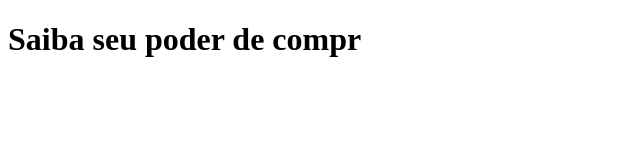
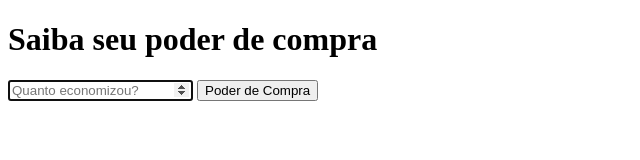
Before and after one commit to IvanCCO/Algoritmo-Listas-2022, a plain HTML site: page L8/ex07.html in a window 1280 px wide. Shown: the whole page, without its empty margins (0-640 px from the left). Drawn offline with Linux system fonts and the light colour scheme.

Commit message:
Continuando exericício

```diff
--- a/L8/ex07.html
+++ b/L8/ex07.html
@@ -7,6 +7,45 @@
     <title>Document</title>
 </head>
 <body>
-    <h1>Saiba seu poder de compr</h1>
+    <h1>Saiba seu poder de compra</h1>
+
+    <input type="Number" id="inp_valor" placeholder="Quanto economizou?" autofocus>
+
+    <button onclick="valor()">Poder de Compra</button> <br>
+
+    <span id="span_msg"></span>
+    <span id="span_msg2"></span>
+    <span id="span_msg3"></span>
+
 </body>
 </html>
+
+<script>
+
+    function valor(){
+
+        var valorVar = Number(inp_valor.value);
+
+        if(valorVar <= 0){
+
+            span_msg.innerHTML = `Nada de compras`;
+
+        }else if (valorVar <= 100){
+
+            span_msg.innerHTML = `Viagem de ida e volta para PRAIA GRANDE`;
+
+        }else if (valorVar <= 4000){
+
+            span_msg.innerHTML = `Viagem de ida e volta para PRAIA GRANDE <br>`;
+            span_msg2.innerHTML = `Uma boa moto usada <br>`;
+
+        }else {
+
+            span_msg.innerHTML = `Viagem de ida e volta para PRAIA GRANDE <br>`;
+            span_msg2.innerHTML = `Uma boa moto usada <br>`;
+            span_msg3.innerHTML = `Mais alguma bobagem legal`;
+
+        }
+
+    }
+</script>
```
Also changed, not shown: L8/ex09.html (added), 1 other file.
